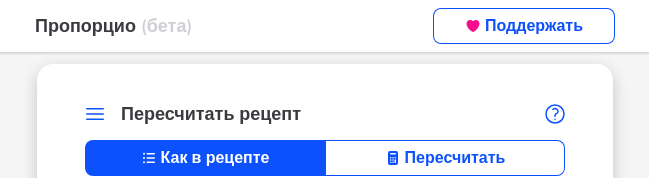
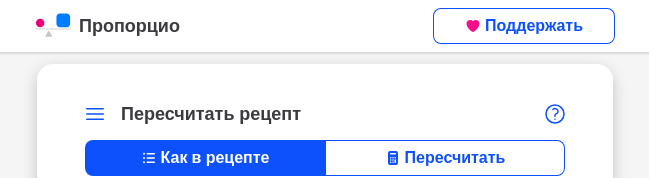
Before and after one commit to stepanzh/Proportio-beta, a Vue app: page / in a window 1280 px wide. Shown: the top 178 px of the page, without its empty margins (315-964 px from the left). Built offline with nearby package versions, Linux system fonts and the light colour scheme.

Commit message:
feat: add logo to top of app

```diff
--- a/src/components/SiteNav.vue
+++ b/src/components/SiteNav.vue
@@ -1,8 +1,9 @@
 <template>
     <div class="site-nav-wrapper">
         <nav class="site-nav">
-            <div class="site-nav__logo">
-                Пропорцио <span style="color: var(--shuttle-gray-200)">(бета)</span>
+            <div class="site-nav__left">
+                <img class="site-nav__logo" src="@/assets/logo/proportio.svg">
+                <span>Пропорцио</span>
             </div>
             <PButton @click="proportioNav.navToSupport()" label="Поддержать" class="btn-outlined">
                 <template #icon>
@@ -39,8 +40,16 @@ const proportioNav = useProportioNavStore()
     min-height: 36px;
 }
 
-.site-nav__logo {
+.site-nav__left {
+    display: flex;
+    align-items: center;
+    gap: 8px;
     font-size: 18px;
     font-weight: var(--weight-semibold);
 }
+
+.site-nav__logo {
+    width: 36px;
+    height: 36px;
+}
 </style>
```
Also changed, not shown: src/assets/logo/proportio.svg (added).
